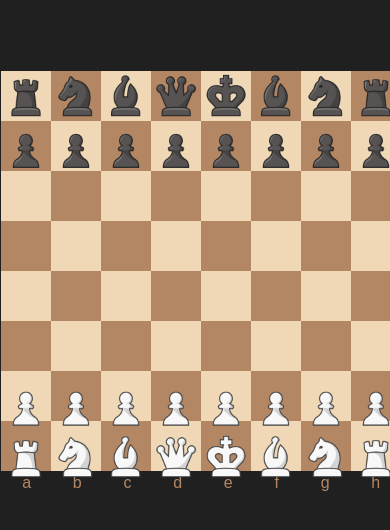
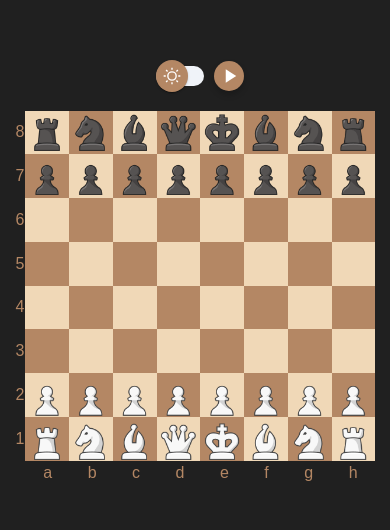
Before and after one commit to MahdiMirshafiee/chess, a React (Vite) app: page / in a window 390 px wide. Shown: the part 154-684 px from the top of the page. Built offline with nearby package versions, Linux system fonts and the light colour scheme; a web font is replaced by a local one.

Commit message:
style: responsive for phone and ipad

```diff
--- a/src/components/Board/Board.css
+++ b/src/components/Board/Board.css
@@ -179,3 +179,24 @@
   top: 0;
   border: 6px solid var(--highlight);
 }
+
+@media all and (max-width: 1100px) {
+  .controls {
+    position: relative;
+    margin-left: auto;
+    margin-right: auto;
+    margin-top: 10px;
+    margin-bottom: 10px;
+    justify-content: center;
+    gap: 20px;
+    width: 100%;
+  }
+
+  .slider {
+    margin-left: 10px;
+  }
+
+  .board {
+    margin-top: 10px;
+  }
+}
--- a/src/components/Pieces/Pieces.css
+++ b/src/components/Pieces/Pieces.css
@@ -250,3 +250,21 @@
 .piece.p-70 {
   transform: translate(700%, 700%);
 }
+
+@media all and (max-width: 500px) {
+  .pieces {
+    left: calc(0.25 * var(--tile-size));
+    bottom: calc(0.5 * var(--tile-size));
+    top: 0;
+    right: 0;
+  }
+}
+
+@media all and (max-width: 900px) and (min-width: 501px) {
+  .pieces {
+    left: calc(0.25 * var(--tile-size));
+    bottom: calc(0.25 * var(--tile-size));
+    top: 0;
+    right: 0;
+  }
+}
--- a/src/constants.css
+++ b/src/constants.css
@@ -8,8 +8,8 @@
   --highlight: rgba(0, 0, 0, 0.1);
 }
 
-@media all and (max-width: 450px) {
+@media all and (max-width: 900px) {
   :root {
-    --tile-size: 50px;
+    --tile-size: calc((100vw - 40px) / 8);
   }
 }
```
